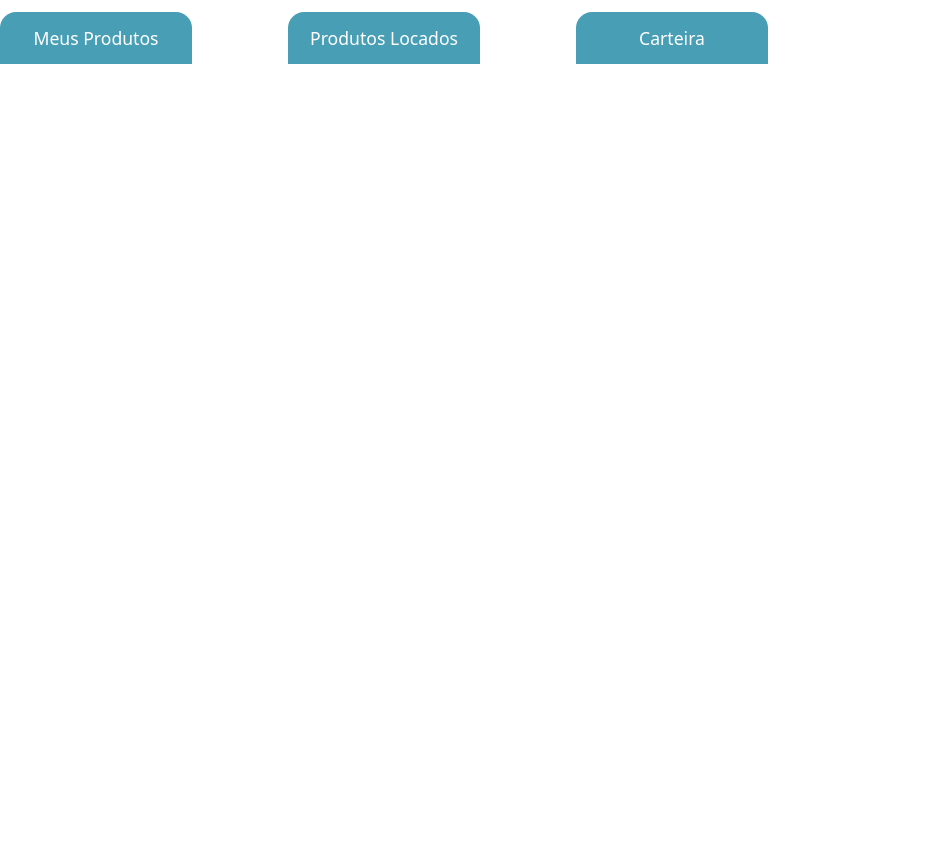
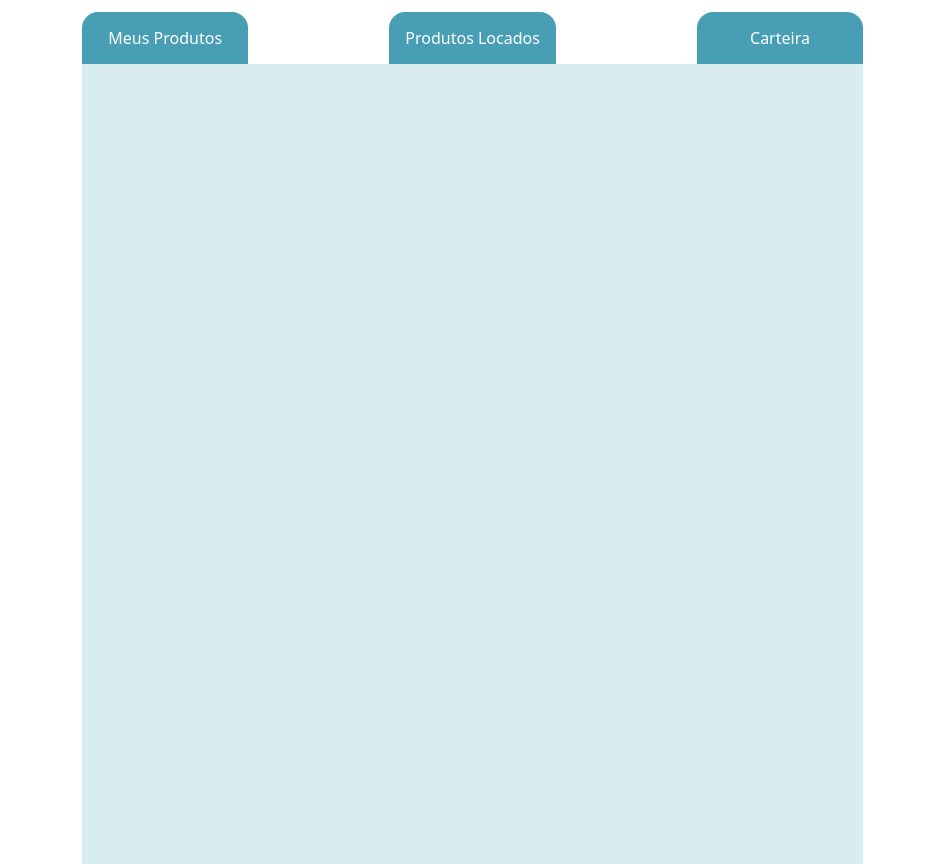
Before and after one commit to FlexRent/flexrentReact, a React (Create React App) app: page /minha-area in a window 1280 px wide. Shown: the whole page, without its empty margins (0-926 px from the left). Before the commit the page ends 800 px from the top, so only its background shows below. Built offline with nearby package versions, Linux system fonts and the light colour scheme.

Commit message:
ajustando detalhes, e criando background

```diff
--- a/public/index.html
+++ b/public/index.html
@@ -6,7 +6,7 @@
     <link href="https://cdn.jsdelivr.net/npm/bootstrap@5.3.0-alpha1/dist/css/bootstrap.min.css" rel="stylesheet" integrity="sha384-GLhlTQ8iRABdZLl6O3oVMWSktQOp6b7In1Zl3/Jr59b6EGGoI1aFkw7cmDA6j6gD" crossorigin="anonymous">
     <script src="https://cdn.jsdelivr.net/npm/bootstrap@5.3.0-alpha1/dist/js/bootstrap.bundle.min.js" integrity="sha384-w76AqPfDkMBDXo30jS1Sgez6pr3x5MlQ1ZAGC+nuZB+EYdgRZgiwxhTBTkF7CXvN" crossorigin="anonymous"></script>
   </head>
-  <body>
+  <body class='container'>
 
     <div id="root"></div>
 
--- a/src/Css/HeaderButtons.css
+++ b/src/Css/HeaderButtons.css
@@ -5,7 +5,7 @@ header{
 
 .buttons-menu{
     background-color: #fff;
-    width: 60%;
+    width: 70%;
     position: relative;
 }
 
@@ -23,9 +23,9 @@ header{
     border-top-right-radius: 2vh;
     border-style: none;
     height: 6.5vh;
-    width: 15vw;
-    min-width: 10vh;
-    font-size: 1.1rem;
+    width: 13vw;
+    min-width: 11.6vh;
+    font-size: 1rem;
 }
 
 .button-menu:hover {
@@ -35,5 +35,11 @@ header{
 .button-menu:focus{
     background-color: rgba(130, 192, 204, 0.3);
     color: #4BBE8F;
-    font-size: 1.3rem;
+    font-size: 1.2rem;
 }
+
+.content{
+background-color: rgba(130, 192, 204, 0.3);
+width: 70%;
+height: 100vh;
+}
--- a/src/components/MinhaArea/HeaderButtons.js
+++ b/src/components/MinhaArea/HeaderButtons.js
@@ -2,14 +2,19 @@ import '../../Css/HeaderButtons.css'
 
 export default function HeaderButtons(){
     return (
-        <header className='buttons-menu'>
+        <section>
+            <header className='buttons-menu'>
+                <div className='btn-group d-flex justify-content-between button-group'>
+                    <button type="button" className="button-menu">Meus Produtos</button>
+                    <button type="button" className="button-menu">Produtos Locados</button>
+                    <button type="button" className="button-menu">Carteira</button>
+                </div>
+            </header>
+            <div className='content'>
 
-            <div className='btn-group d-flex justify-content-between button-group'>
-                <button type="button" className="button-menu">Meus Produtos</button>
-                <button type="button" className="button-menu">Produtos Locados</button>
-                <button type="button" className="button-menu">Carteira</button>
             </div>
-        </header>
+        </section>
+
     )
 
 }
```
